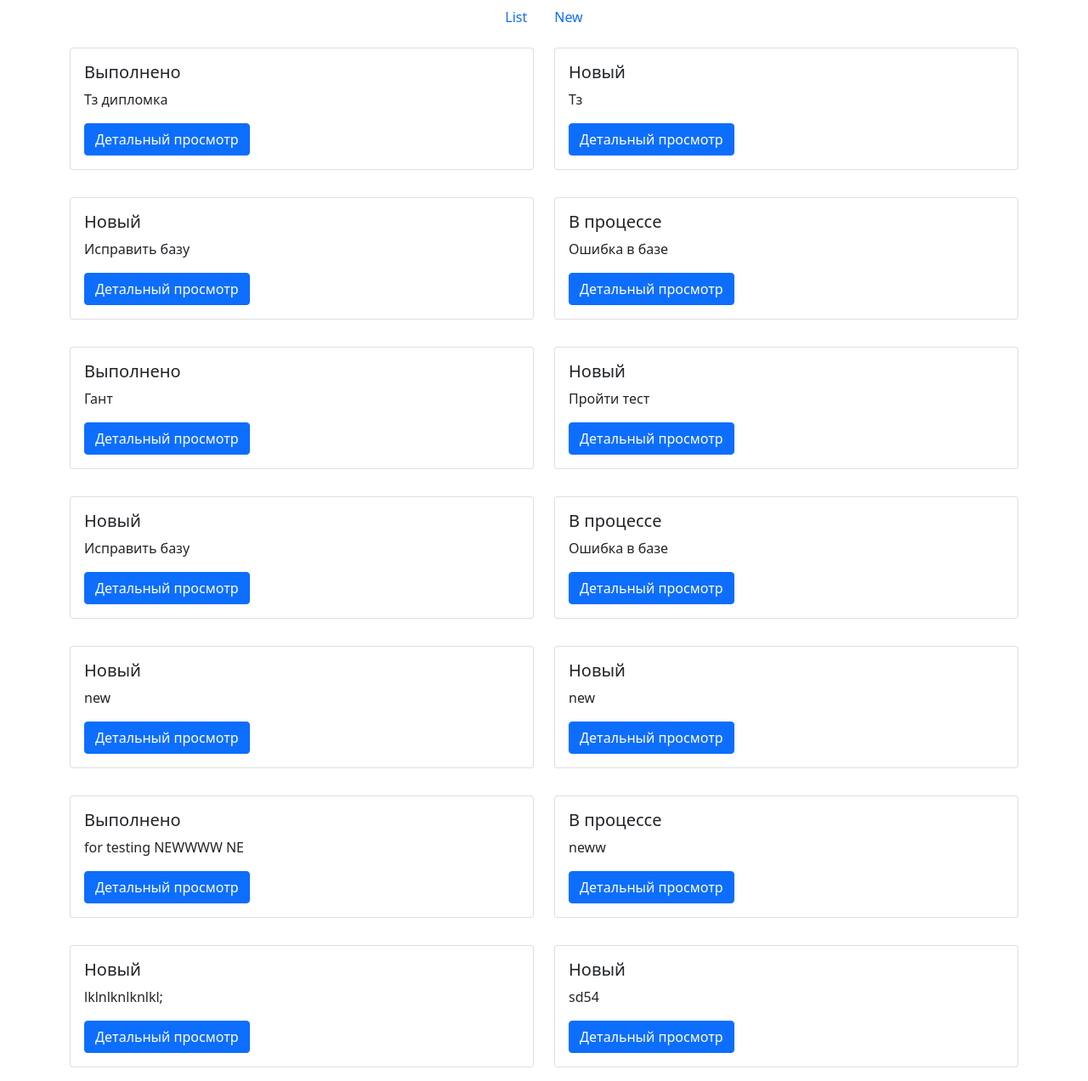
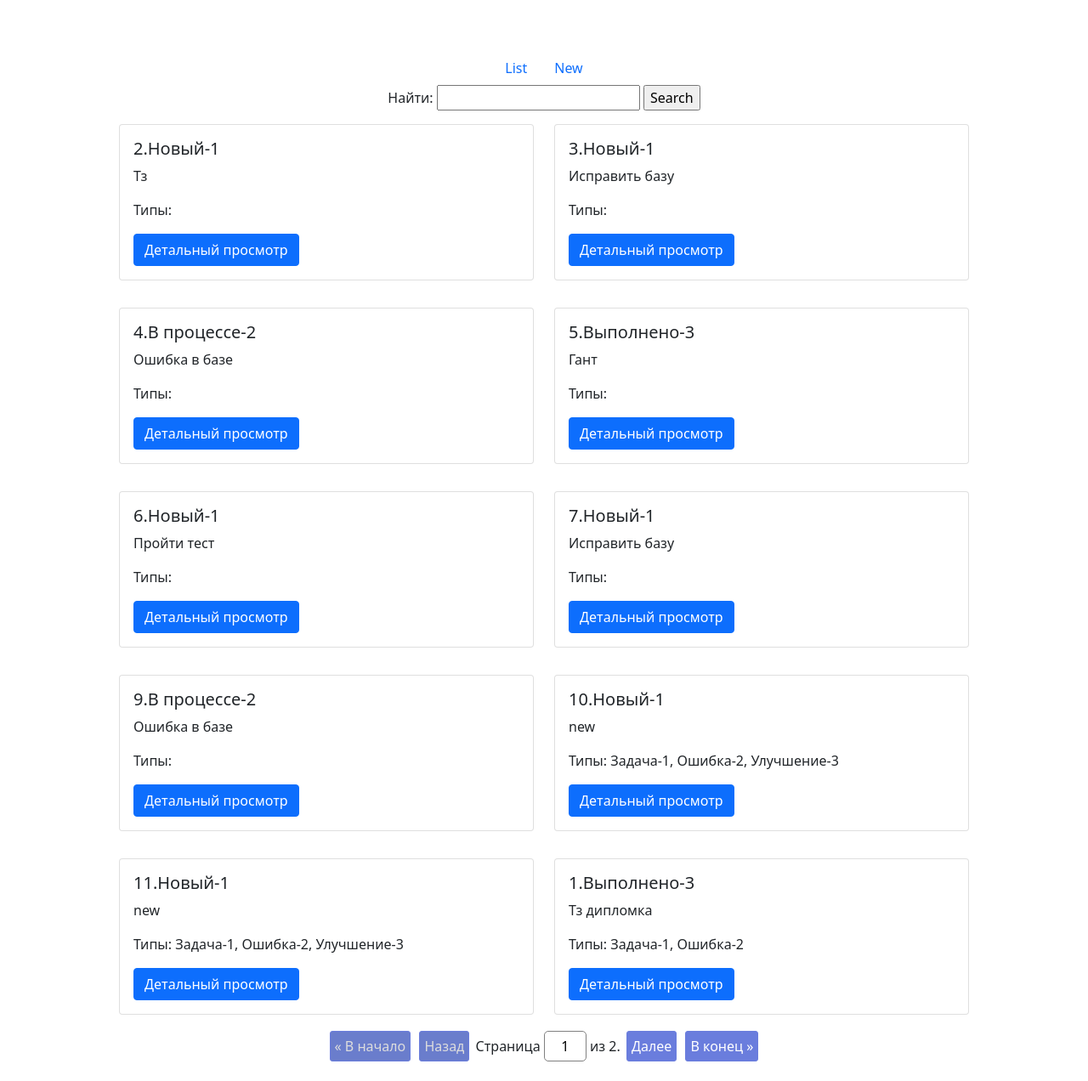
Before and after one commit to A-miin/homework_7, a Django app: page / in a window 1280 px wide. Shown: the whole page at 85% size. After the commit the page ends 1249 px from the top, so only its background shows below. Run offline with Django 3.2, Linux system fonts and the light colour scheme; data comes from the database, SQL or seed files in the repository; some libraries are stand-ins or nearby versions.

Commit message:
Add ListView, paginate, searchForm

```diff
--- a/issue_tracker/tracker/issue_form.py
+++ b/issue_tracker/tracker/issue_form.py
@@ -8,3 +8,6 @@ class IssueForm(forms.ModelForm):
     class Meta:
         model=Issue
         fields=('summary', 'description', 'type', 'status')
+
+class SearchForm(forms.Form):
+    search_value = forms.CharField(max_length=100, required=False, label='Найти')
--- a/issue_tracker/tracker/static/css/style.css
+++ b/issue_tracker/tracker/static/css/style.css
@@ -0,0 +1,54 @@
+body {
+    margin-top: 60px;
+}
+
+.container{
+    width: 80%;
+    margin: 0 auto;
+}
+
+.form-error {
+    color: red;
+    font-size: 12px;
+    margin: 5px 0 0 0
+}
+.form-field-error {
+    border: solid 1px red;
+    box-shadow: red 0 0 3px;
+    display: inline-block;
+}
+
+.pagination {
+    text-align: center;
+}
+.pagination a, .pagination .page-disabled {
+    display: inline-block;
+    border: solid 1px #6a7ddd;
+    border-radius: 3px;
+    padding: 5px;
+    margin: 3px;
+}
+.pagination a {
+    background: #6a7ddd;
+    color: white;
+    text-decoration: none;
+}
+.pagination a:hover {
+    background: #6a7dff;
+    text-decoration: underline;
+}
+.pagination .page-disabled {
+    background: #6a7dcc;
+    color: #dddddd
+}
+.pagination .current-page {
+    display: inline-block;
+}
+.pagination .current-page input {
+    width: 50px;
+    padding: 5px 7px;
+    font-size: inherit;
+    border-radius: 5px;
+    text-align: center;
+    border: solid 1px gray;
+}
--- a/issue_tracker/tracker/templates/base.html
+++ b/issue_tracker/tracker/templates/base.html
@@ -5,6 +5,7 @@
     <meta charset="UTF-8">
     <title>{% block title %}Трекер задач{% endblock title %}</title>
     <link rel="stylesheet" href="{% static "css/bootstrap.min.css" %}">
+    <link rel="stylesheet" href="{% static "css/style.css" %}">
 </head>
 <body>
     <div class="container">
--- a/issue_tracker/tracker/templates/index.html
+++ b/issue_tracker/tracker/templates/index.html
@@ -2,16 +2,25 @@
 {% block title %}Список задач{% endblock title %}
 {% block content %}
     <div class="row">
+    {% if not issues %}
+        <h2>НЕТ проблем</h2>
+    {% else %}
+        {% include "partial/search_form.html" %}
+    {% endif %}
         {% for issue in issues %}
           <div class="col-sm-6 mt-3 mb-3">
             <div class="card">
               <div class="card-body">
-                <h5 class="card-title">{{ issue.status }}</h5>
+                <h5 class="card-title">{{ issue.id }}.{{ issue.status }}-{{ issue.status.id }}</h5>
                 <p class="card-text">{{ issue.summary }}</p>
+                  <p>Типы: {% for type in issue.type.all %}{{ type.name }}-{{ type.id }}{% if not forloop.last %}, {% endif %}{% endfor %}</p>
                 <a href="{% url "issue-view" issue.id %}" class="btn btn-primary">Детальный просмотр</a>
               </div>
             </div>
           </div>
         {% endfor %}
+        <div class="d-flex justify-content-center">
+            {% include 'partial/paginate.html' %}
+        </div>
     </div>
 {% endblock content %}
--- /dev/null
+++ b/issue_tracker/tracker/templates/partial/paginate.html
@@ -0,0 +1,25 @@
+<div class="pagination">
+    <span class="step-links">
+        {% if page_obj.has_previous %}
+            <a href="?{% if query %}{{ query }}&{% endif %}page=1">&laquo; В начало</a>
+            <a href="?{% if query %}{{ query }}&{% endif %}page={{ page_obj.previous_page_number }}">Назад</a>
+        {% else %}
+            <span class="page-disabled">&laquo; В начало</span>
+            <span class="page-disabled">Назад</span>
+        {% endif %}
+        <form class="current-page" method="get">
+            <label for="page">
+                {% if search_value %}<input type="hidden" name="search" value="{{ search_value }}">{% endif %}
+                Страница <input type="text" name="page" id="page" value="{{ page_obj.number }}">
+                из {{ page_obj.paginator.num_pages }}.
+            </label>
+        </form>
+        {% if page_obj.has_next %}
+            <a href="?{% if query %}{{ query }}&{% endif %}page={{ page_obj.next_page_number }}">Далее</a>
+            <a href="?{% if query %}{{ query }}&{% endif %}page={{ paginator.num_pages }}">В конец &raquo;</a>
+        {% else %}
+            <span class="page-disabled">Далее</span>
+            <span class="page-disabled">В конец &raquo;</span>
+        {% endif %}
+    </span>
+</div>
--- /dev/null
+++ b/issue_tracker/tracker/templates/partial/search_form.html
@@ -0,0 +1,8 @@
+<form class="text-center" action="" method="GET">
+    <label for="{{ search_form.search_value.id_for_label }}">{{ search_form.search_value.label }}:</label>
+    {{ search_form.search_value }}
+    <input type="submit" value="Search">
+    {% for error in search_form.search_value.errors %}
+        <p class="form-error">{{ error }}</p>
+    {% endfor %}
+</form>
--- a/issue_tracker/tracker/views.py
+++ b/issue_tracker/tracker/views.py
@@ -1,17 +1,50 @@
 from django.shortcuts import render, get_object_or_404,redirect
-from django.views.generic import View, TemplateView, FormView
+from django.views.generic import View, TemplateView, FormView, ListView
 from django.urls import reverse
+from django.db.models import Q
+from django.utils.http import urlencode
 
 from .models import Issue
-from .issue_form import IssueForm
+from .issue_form import IssueForm, SearchForm
 
 
 # Create your views here.
-class IndexView(TemplateView):
+class IndexView(ListView):
     template_name = 'index.html'
+    model = Issue
+    context_object_name = 'issues'
+    ordering = ('updated_at')
+    paginate_by=10
+    paginate_orphans=2
+
+    def get(self,request, **kwargs):
+        self.form = SearchForm(request.GET)
+        self.search_data = self.get_search_data()
+        return super(IndexView, self).get(request, **kwargs)
+
+
+    def get_queryset(self):
+        queryset = super().get_queryset()
+
+        if self.search_data:
+            queryset = queryset.filter(
+                Q(summary__icontains=self.search_data) |
+                Q(description__icontains=self.search_data))
+        return queryset
+
+    def get_search_data(self):
+        if self.form.is_valid():
+            return self.form.cleaned_data['search_value']
+        return None
+
     def get_context_data(self, **kwargs):
-        kwargs['issues']=Issue.objects.all()
-        return super().get_context_data(**kwargs)
+        context = super().get_context_data(**kwargs)
+        context['search_form'] = self.form
+
+        if self.search_data:
+            context['query'] = urlencode({'search_value': self.search_data})
+
+        return context
 
 class Issue_view(TemplateView):
     template_name = 'issue_view.html'
```
